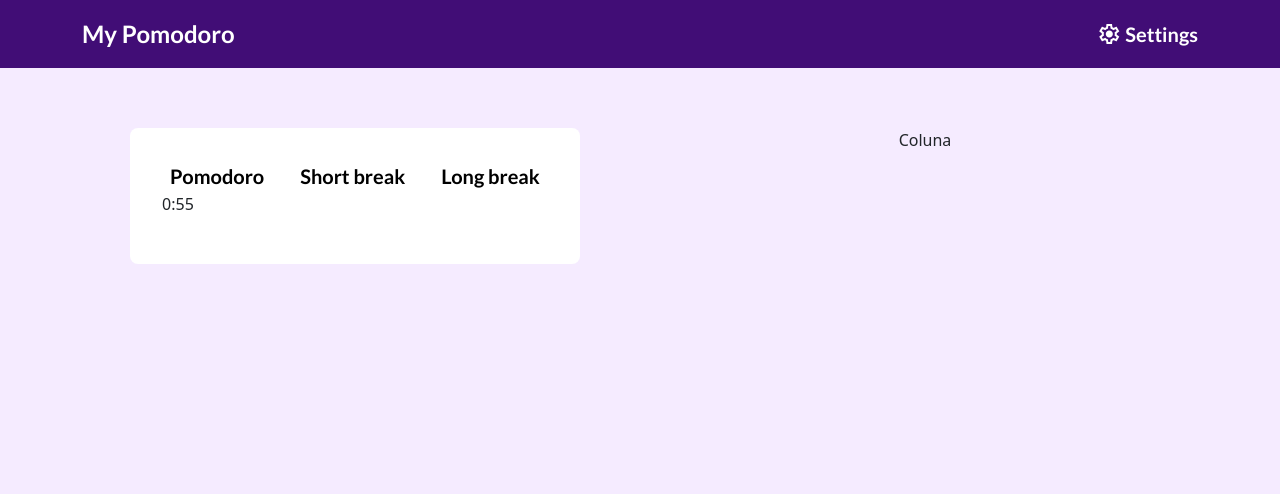
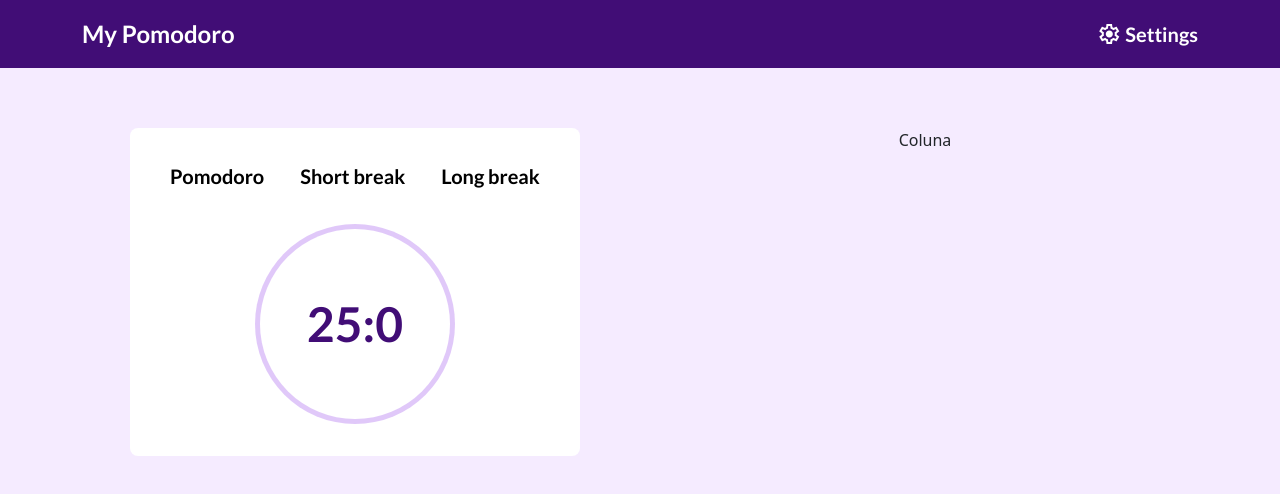
Before and after one commit to VictorM-Coder/My-Pomodoro, an Angular app: page / in a window 1280 px wide. Shown: the top 494 px of the page. Built offline with nearby package versions, Linux system fonts and the light colour scheme.

Commit message:
configuração do timer

```diff
--- a/src/app/components/body/timer-card/timer-card.component.html
+++ b/src/app/components/body/timer-card/timer-card.component.html
@@ -10,7 +10,7 @@
       <button class="btn-pomodoro default-border-radius">Long break</button>
     </span>
   </div>
-  <div class="d-flex">
+  <div class="d-flex align-items-center justify-content-center mg-top-32">
     <app-timer></app-timer>
   </div>
 </div>
--- a/src/app/components/body/timer/timer.component.css
+++ b/src/app/components/body/timer/timer.component.css
@@ -0,0 +1,19 @@
+.progress-background{
+  height: 200px;
+  width: 200px;
+  border-radius: 50%;
+}
+
+.progress-foreground{
+  height: 190px;
+  width: 190px;
+  border-radius: 50%;
+  background-color: white;
+}
+
+.timer-numbers{
+  font-family: var(--font-default);
+  font-size: 48px;
+  color: var(--primary-900);
+  font-weight: 700;
+}
--- a/src/app/components/body/timer/timer.component.html
+++ b/src/app/components/body/timer/timer.component.html
@@ -1 +1,6 @@
-<p>{{minutes}}:{{seconds}}</p>
+<div class="d-flex background-darker progress-background align-items-center justify-content-center"
+     [ngStyle]="{'background': 'conic-gradient(var(--primary-900) ' + getProgressPercent() + '%, var(--primary-50) 0deg)'}">
+  <div class="d-flex background-white progress-foreground align-items-center justify-content-center">
+    <time class="timer-numbers">{{minutes}}:{{seconds}}</time>
+  </div>
+</div>
--- a/src/app/components/body/timer/timer.component.ts
+++ b/src/app/components/body/timer/timer.component.ts
@@ -1,4 +1,4 @@
-import { Component } from '@angular/core';
+import {Component, Input, Output} from '@angular/core';
 
 @Component({
   selector: 'app-timer',
@@ -6,9 +6,16 @@ import { Component } from '@angular/core';
   styleUrls: ['./timer.component.css']
 })
 export class TimerComponent {
-  minutes:number = 1;
-  seconds:number = 0;
+  @Input() totalMinutes:number = 25;
+  @Input() totalSeconds:number = 0;
+  minutes:number;
+  seconds:number;
   timeout:any;
+
+  constructor() {
+    this.minutes = this.totalMinutes;
+    this.seconds = this.totalSeconds;
+  }
   decrementSeconds(){
     if (this.seconds === 0){
       if (this.minutes >= 1) this.seconds = 59
@@ -23,9 +30,15 @@ export class TimerComponent {
     else this.minutes--
   }
 
-  ngAfterViewInit(){
+  @Output() startTimer = () => {
     this.timeout = setInterval(() => {
       this.decrementSeconds()
     }, 1000)
   }
+
+  getProgressPercent(){
+    let totalTimeInSeconds = this.totalMinutes * 60 + this.totalSeconds;
+    let elapsedTimeInSeconds = this.minutes * 60 + this.seconds;
+    return 100 - (100 * elapsedTimeInSeconds/totalTimeInSeconds)
+  }
 }
--- a/src/styles.css
+++ b/src/styles.css
@@ -1,6 +1,8 @@
 @import url('https://fonts.googleapis.com/css2?family=Lato:wght@400;700;900&display=swap');
 
+
 :root{
+  --primary-900: #410D76;
   --primary-50: #E0C8F9;
   --font-default: 'Lato', sans-serif;
 }
@@ -32,3 +34,7 @@ body {
 .mg-right-20{
   margin-right: 20px;
 }
+
+.mg-top-32{
+  margin-top: 32px;
+}
```
